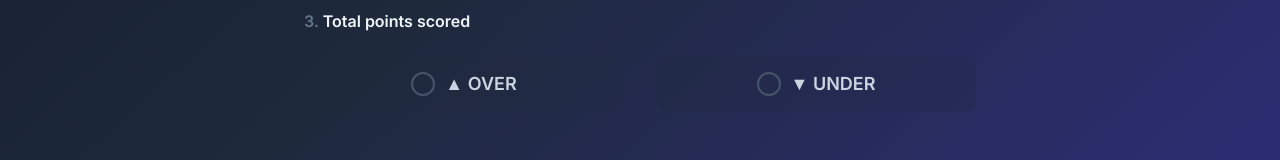
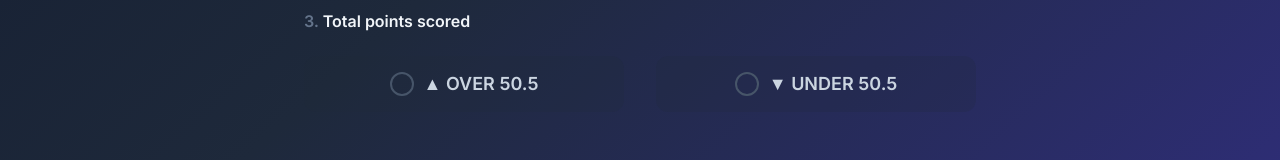
Before and after one commit to theonlysandman/propbets, a Next.js app: page /components-test in a window 1280 px wide. Shown: the part 770-930 px from the top of the page. Built offline with nearby package versions, Linux system fonts and the light colour scheme.

Commit message:
Show threshold number on Over/Under buttons (e.g. Over 50.5)

```diff
--- a/components/questions/OverUnder.tsx
+++ b/components/questions/OverUnder.tsx
@@ -67,12 +67,12 @@ export function OverUnder({ value, onChange, overUnder, disabled = false }: Over
               </AnimatePresence>
             </span>
 
-            {/* icon + label */}
+            {/* icon + label + value */}
             <span className={[
               'text-lg font-semibold transition-colors duration-200',
               isSelected ? 'text-white' : 'text-slate-300 group-hover:text-slate-100',
             ].join(' ')}>
-              {icon} {key}
+              {icon} {key} {overUnder.value}
             </span>
           </motion.button>
         )
```
